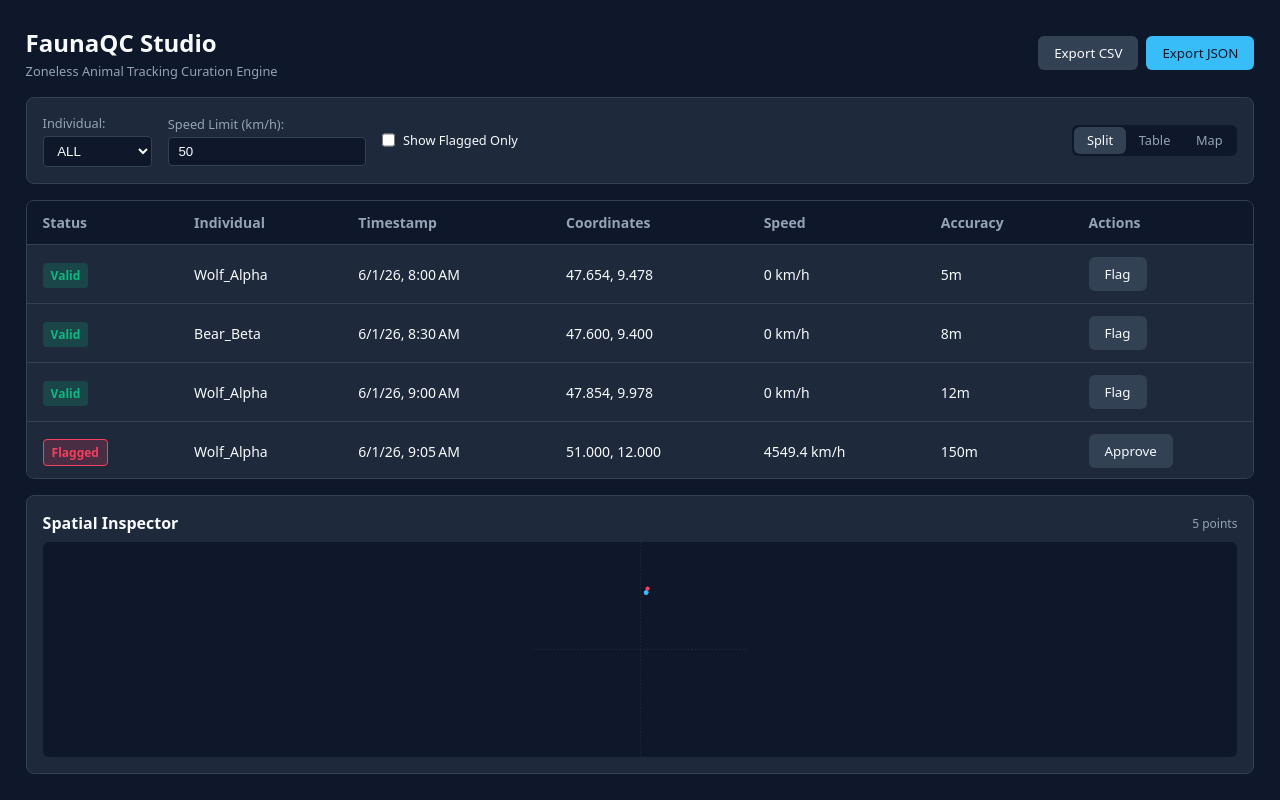
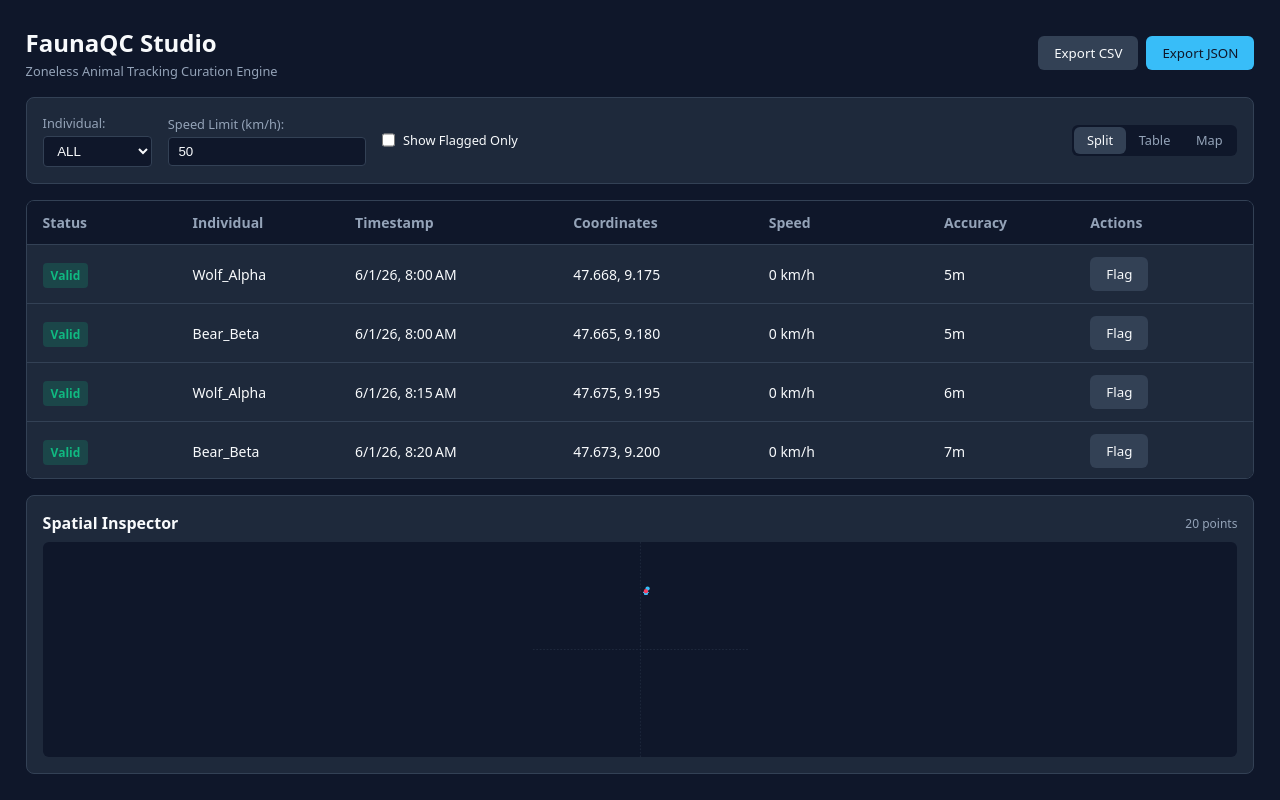
Before and after one commit to wixhub/data-curation, an Angular app: page / in a window 1280 px wide. Built offline with nearby package versions, Linux system fonts and the light colour scheme.

Commit message:
feat: update tracks data with new coordinates and timestamps and add custom scrollbar styles

```diff
--- a/public/data/tracks.json
+++ b/public/data/tracks.json
@@ -3,18 +3,18 @@
     "id": "trk_001",
     "individualId": "Wolf_Alpha",
     "timestamp": "2026-06-01T08:00:00Z",
-    "latitude": 47.654,
-    "longitude": 9.478,
+    "latitude": 47.668,
+    "longitude": 9.175,
     "accuracyMeters": 5,
     "isFlagged": false
   },
   {
     "id": "trk_002",
     "individualId": "Wolf_Alpha",
-    "timestamp": "2026-06-01T09:00:00Z",
-    "latitude": 47.854,
-    "longitude": 9.978,
-    "accuracyMeters": 12,
+    "timestamp": "2026-06-01T08:15:00Z",
+    "latitude": 47.675,
+    "longitude": 9.195,
+    "accuracyMeters": 6,
     "isFlagged": false
   },
   {
@@ -29,20 +29,156 @@
   },
   {
     "id": "trk_004",
-    "individualId": "Bear_Beta",
-    "timestamp": "2026-06-01T08:30:00Z",
-    "latitude": 47.6,
-    "longitude": 9.4,
+    "individualId": "Wolf_Alpha",
+    "timestamp": "2026-06-01T08:45:00Z",
+    "latitude": 47.69,
+    "longitude": 9.235,
+    "accuracyMeters": 5,
+    "isFlagged": false
+  },
+  {
+    "id": "trk_005",
+    "individualId": "Wolf_Alpha",
+    "timestamp": "2026-06-01T09:00:00Z",
+    "latitude": 47.702,
+    "longitude": 9.26,
+    "accuracyMeters": 10,
+    "isFlagged": false
+  },
+  {
+    "id": "trk_006",
+    "individualId": "Wolf_Alpha",
+    "timestamp": "2026-06-01T09:15:00Z",
+    "latitude": 47.715,
+    "longitude": 9.285,
+    "accuracyMeters": 7,
+    "isFlagged": false
+  },
+  {
+    "id": "trk_007",
+    "individualId": "Wolf_Alpha",
+    "timestamp": "2026-06-01T09:30:00Z",
+    "latitude": 47.728,
+    "longitude": 9.31,
+    "accuracyMeters": 9,
+    "isFlagged": false
+  },
+  {
+    "id": "trk_008",
+    "individualId": "Wolf_Alpha",
+    "timestamp": "2026-06-01T09:45:00Z",
+    "latitude": 47.74,
+    "longitude": 9.34,
+    "accuracyMeters": 6,
+    "isFlagged": false
+  },
+  {
+    "id": "trk_009",
+    "individualId": "Wolf_Alpha",
+    "timestamp": "2026-06-01T10:00:00Z",
+    "latitude": 47.755,
+    "longitude": 9.37,
     "accuracyMeters": 8,
     "isFlagged": false
   },
   {
-    "id": "trk_005",
+    "id": "trk_010",
+    "individualId": "Wolf_Alpha",
+    "timestamp": "2026-06-01T10:15:00Z",
+    "latitude": 47.77,
+    "longitude": 9.4,
+    "accuracyMeters": 11,
+    "isFlagged": false
+  },
+  {
+    "id": "trk_011",
     "individualId": "Bear_Beta",
-    "timestamp": "2026-06-01T09:30:00Z",
-    "latitude": 47.61,
-    "longitude": 9.41,
+    "timestamp": "2026-06-01T08:00:00Z",
+    "latitude": 47.665,
+    "longitude": 9.18,
+    "accuracyMeters": 5,
+    "isFlagged": false
+  },
+  {
+    "id": "trk_012",
+    "individualId": "Bear_Beta",
+    "timestamp": "2026-06-01T08:20:00Z",
+    "latitude": 47.673,
+    "longitude": 9.2,
+    "accuracyMeters": 7,
+    "isFlagged": false
+  },
+  {
+    "id": "trk_013",
+    "individualId": "Bear_Beta",
+    "timestamp": "2026-06-01T08:40:00Z",
+    "latitude": 47.685,
+    "longitude": 9.225,
+    "accuracyMeters": 6,
+    "isFlagged": false
+  },
+  {
+    "id": "trk_014",
+    "individualId": "Bear_Beta",
+    "timestamp": "2026-06-01T09:00:00Z",
+    "latitude": 47.698,
+    "longitude": 9.25,
+    "accuracyMeters": 8,
+    "isFlagged": false
+  },
+  {
+    "id": "trk_015",
+    "individualId": "Bear_Beta",
+    "timestamp": "2026-06-01T09:20:00Z",
+    "latitude": 47.71,
+    "longitude": 9.275,
     "accuracyMeters": 10,
     "isFlagged": false
+  },
+  {
+    "id": "trk_016",
+    "individualId": "Bear_Beta",
+    "timestamp": "2026-06-01T09:40:00Z",
+    "latitude": 47.725,
+    "longitude": 9.3,
+    "accuracyMeters": 6,
+    "isFlagged": false
+  },
+  {
+    "id": "trk_017",
+    "individualId": "Bear_Beta",
+    "timestamp": "2026-06-01T10:00:00Z",
+    "latitude": 47.738,
+    "longitude": 9.33,
+    "accuracyMeters": 9,
+    "isFlagged": false
+  },
+  {
+    "id": "trk_018",
+    "individualId": "Bear_Beta",
+    "timestamp": "2026-06-01T10:20:00Z",
+    "latitude": 47.75,
+    "longitude": 9.36,
+    "accuracyMeters": 7,
+    "isFlagged": false
+  },
+  {
+    "id": "trk_019",
+    "individualId": "Bear_Beta",
+    "timestamp": "2026-06-01T10:40:00Z",
+    "latitude": 47.765,
+    "longitude": 9.39,
+    "accuracyMeters": 8,
+    "isFlagged": false
+  },
+  {
+    "id": "trk_020",
+    "individualId": "Bear_Beta",
+    "timestamp": "2026-06-01T11:00:00Z",
+    "latitude": 48.775,
+    "longitude": 9.182,
+    "accuracyMeters": 180,
+    "isFlagged": true,
+    "flagReason": "Excessive spatial jump / Out of range"
   }
 ]
--- a/src/index.html
+++ b/src/index.html
@@ -6,6 +6,7 @@
     <base href="/" />
     <meta name="viewport" content="width=device-width, initial-scale=1" />
     <link rel="icon" type="image/x-icon" href="favicon.ico" />
+    <link rel="stylesheet" href="https://unpkg.com/leaflet@1.9.4/dist/leaflet.css" />
   </head>
   <body>
     <app-root></app-root>
--- a/src/styles.scss
+++ b/src/styles.scss
@@ -1,3 +1,5 @@
+@import 'leaflet/dist/leaflet.css';
+
 :root {
   --bg-primary: #0f172a;
   --bg-surface: #1e293b;
@@ -78,3 +80,29 @@ button {
     }
   }
 }
+
+/* Custom dark scrollbars matching the theme */
+::-webkit-scrollbar {
+  width: 6px;
+  height: 6px;
+}
+
+::-webkit-scrollbar-track {
+  background: transparent;
+}
+
+::-webkit-scrollbar-thumb {
+  background: rgba(255, 255, 255, 0.15);
+  border-radius: 3px;
+  transition: background 0.2s;
+
+  &:hover {
+    background: rgba(255, 255, 255, 0.25);
+  }
+}
+
+/* Firefox support */
+* {
+  scrollbar-width: thin;
+  scrollbar-color: rgba(255, 255, 255, 0.15) transparent;
+}
```
